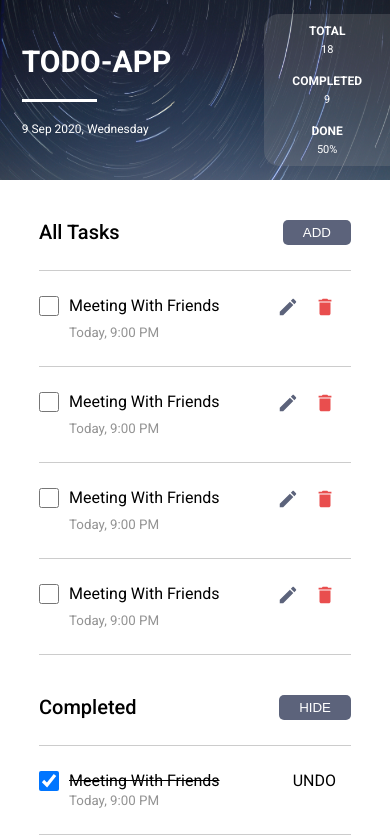
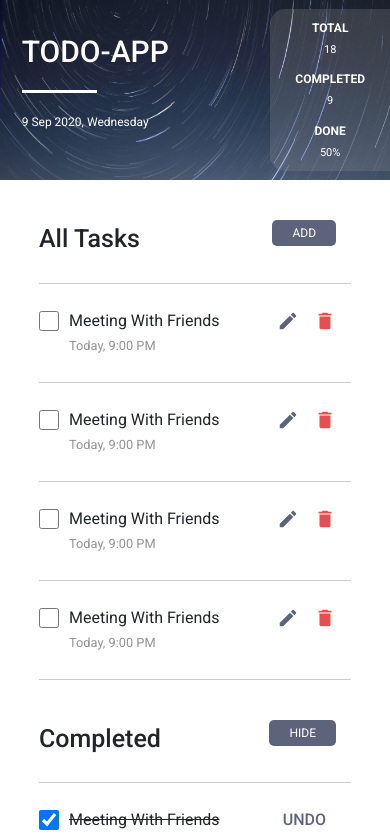
Before and after one commit to cheakimsemao/react-js-todo-app, a React (Create React App) app: page / in a window 390 px wide. Shown: the top 837 px of the page. Built offline with nearby package versions, Linux system fonts and the light colour scheme.

Commit message:
Fixed UI

```diff
--- a/public/index.html
+++ b/public/index.html
@@ -3,8 +3,17 @@
     <head>
         <meta charset="utf-8" />
         <meta name="viewport" content="width=device-width, initial-scale=1" />
-        <link rel="stylesheet" href="https://fonts.googleapis.com/css?family=Roboto:300,400,500,700&display=swap" />
+        <link
+            rel="stylesheet"
+            href="https://fonts.googleapis.com/css?family=Roboto:300,400,500,700&display=swap"
+        />
         <link rel="stylesheet" href="https://fonts.googleapis.com/icon?family=Material+Icons" />
+        <link
+            rel="stylesheet"
+            href="https://maxcdn.bootstrapcdn.com/bootstrap/4.5.2/css/bootstrap.min.css"
+            integrity="sha384-JcKb8q3iqJ61gNV9KGb8thSsNjpSL0n8PARn9HuZOnIxN0hoP+VmmDGMN5t9UJ0Z"
+            crossorigin="anonymous"
+        />
         <title>Todo App</title>
     </head>
     <body>
--- a/src/App.css
+++ b/src/App.css
@@ -26,7 +26,7 @@ body {
 }
 
 .brand,
-.progress {
+.todo-progress {
     align-self: center;
 }
 
@@ -52,7 +52,7 @@ body {
     background-color: #ffffff;
 }
 
-.progress {
+.todo-progress {
     display: grid;
     grid-template-columns: auto auto auto;
     background-color: rgba(153, 153, 153, 0.226);
@@ -61,20 +61,22 @@ body {
     padding: 40px 70px;
 }
 
-.progress > div {
+.todo-progress > div {
     text-align: center;
-    padding: 10px 20px;
+    padding: 0 20px;
     margin: 0 20px;
 }
 
 .progress-title {
     font-weight: bold;
     font-size: 25px;
+    margin: 0;
 }
 
 .progress-number {
     padding-top: 5px;
     font-size: 22px;
+    margin: 0;
 }
 
 /* All Tasks */
@@ -87,8 +89,9 @@ body {
 
 .allTasks-title,
 .completedTasks-title {
-    font-size: 20px;
+    font-size: 25px;
     font-weight: 500;
+    margin: 0;
 }
 
 .task-line {
@@ -100,15 +103,19 @@ body {
     margin: 25px 0;
 }
 
-.add-btn {
+.add-btn,
+.hide-btn {
+    font-size: 12px;
     color: #ffffff;
     background-color: #5c637b;
-    padding: 5px 20px;
+    padding: 4px 20px;
+    margin-right: 15px;
     border-radius: 5px;
     border: none;
 }
 
-.add-btn:hover {
+.add-btn:hover,
+.hide-btn:hover {
     cursor: pointer;
 }
 
@@ -125,7 +132,7 @@ body {
 
 input[type='checkbox'] {
     position: absolute;
-    top: 0;
+    top: 2px;
     left: 0;
     width: 20px;
     height: 20px;
@@ -158,11 +165,15 @@ input[type='checkbox'] {
 /* Completed Tasks */
 
 .undo-task {
-    margin-right: 15px;
+    color: #5c637b;
+    font-weight: 500;
+    margin-right: 25px;
 }
 
 .undo-task:hover {
+    color: #5c637b;
     cursor: pointer;
+    text-decoration: none;
 }
 
 /* Media */
@@ -180,11 +191,11 @@ input[type='checkbox'] {
         width: 88px;
     }
 
-    .progress {
+    .todo-progress {
         padding: 30px 50px;
     }
 
-    .progress > div {
+    .todo-progress > div {
         padding: 10px 5px;
         margin: 5px 15px;
     }
@@ -219,15 +230,15 @@ input[type='checkbox'] {
         width: 75px;
     }
 
-    .progress {
+    .todo-progress {
         display: inline;
         border-bottom-left-radius: 15px;
         border-top-left-radius: 15px;
-        padding: 0 20px;
+        padding: 3px 20px;
     }
 
-    .progress > div {
-        padding: 8px;
+    .todo-progress > div {
+        padding: 5px;
         margin: 0;
         margin: 2px 0;
     }
--- a/src/components/AllTasks.js
+++ b/src/components/AllTasks.js
@@ -1,14 +1,21 @@
-import React from 'react';
+import React, { useState } from 'react';
 import { MdEdit, MdDelete } from 'react-icons/md';
 
 const AllTasks = () => {
+    const [show, setShow] = useState(false);
+
+    const handleClose = () => setShow(false);
+    const handleShow = () => setShow(true);
+
     return (
         <div id='all-tasks'>
             <div className='flex-container'>
                 <div>
                     <p className='allTasks-title'>All Tasks</p>
                 </div>
-                <button className='add-btn'>ADD</button>
+                <div>
+                    <button className='add-btn'>ADD</button>
+                </div>
             </div>
             <hr className='task-line' />
             <div className='flex-container'>
--- a/src/components/CompletedTasks.js
+++ b/src/components/CompletedTasks.js
@@ -4,8 +4,12 @@ const CompletedTasks = () => {
     return (
         <div id='completed-tasks'>
             <div className='flex-container'>
-                <p className='completedTasks-title'>Completed</p>
-                <button className='add-btn'>HIDE</button>
+                <div>
+                    <p className='completedTasks-title'>Completed</p>
+                </div>
+                <div>
+                    <button className='hide-btn'>HIDE</button>
+                </div>
             </div>
             <hr className='task-line' />
             <div className='flex-container'>
--- a/src/components/Header.js
+++ b/src/components/Header.js
@@ -8,7 +8,7 @@ const Header = () => {
                 <hr className='header-line' />
                 <p className='header-datetime'>9 Sep 2020, Wednesday</p>
             </div>
-            <div className='progress'>
+            <div className='todo-progress'>
                 <div>
                     <p className='progress-title'>TOTAL</p>
                     <p className='progress-number'>18</p>
```
